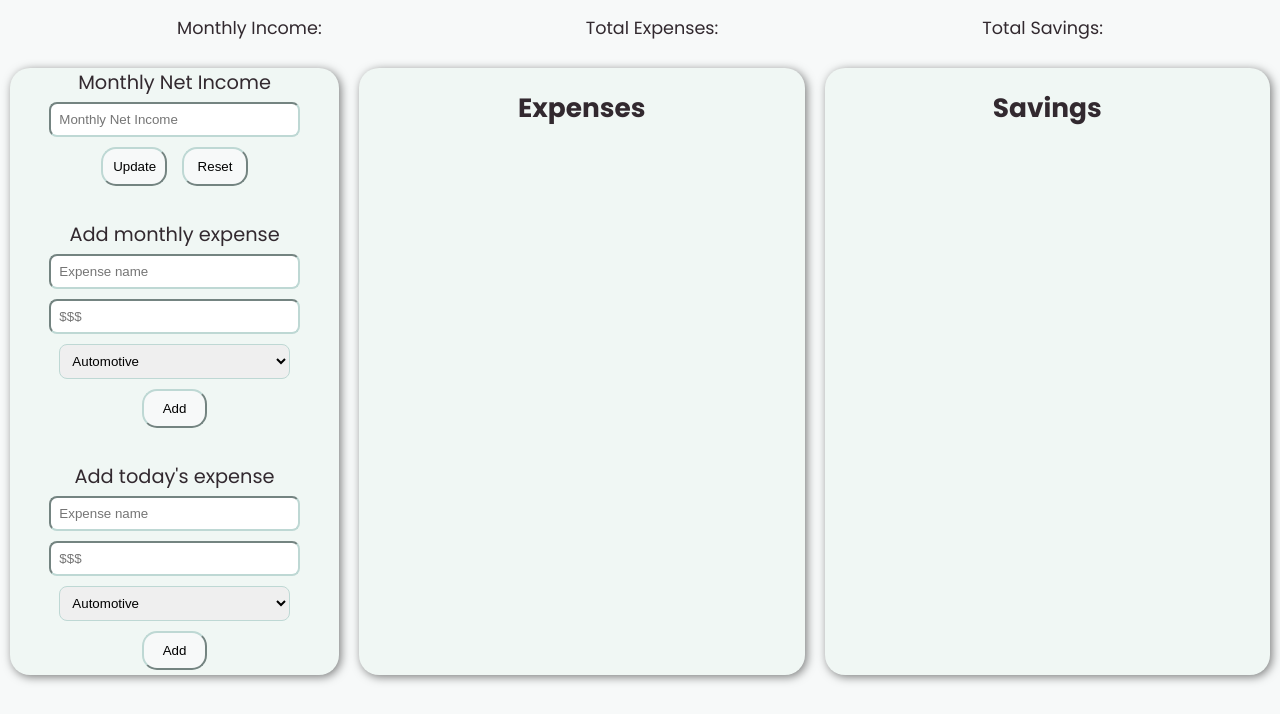
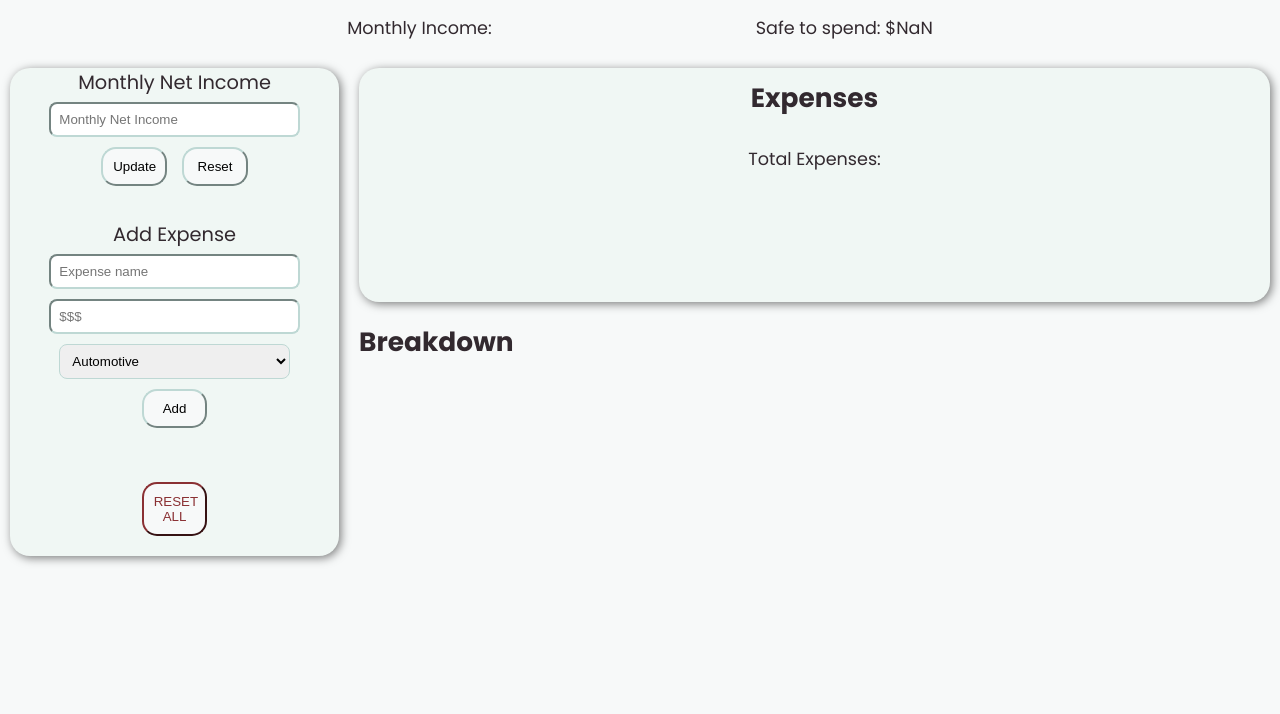
Before and after one commit to rlop74/expense-budget-tracker, a plain HTML site: page index.html in a window 1280 px wide. Shown: the part 86-800 px from the top of the page. Drawn offline with Linux system fonts and the light colour scheme.

Commit message:
income, expenses, and safeToSend should all now be working together to provide accurate data

```diff
--- a/index.html
+++ b/index.html
@@ -17,10 +17,9 @@ Lists/tables to display expenses.
         <h1 class="heading">Expense and Savings Tracker</h1>
     </header>
     <main>
-        <nav id="userDetails">
+        <nav id="accountDetails">
             <p id="monthlyIncome">Monthly Income: </p>
-            <p id="totalExpenses">Total Expenses: </p>
-            <p id="totalSavings">Total Savings: </p>
+            <p id="remainingBalance">Safe to spend: </p>
         </nav>
         <div class="container">
             <section id="form">
@@ -34,7 +33,7 @@ Lists/tables to display expenses.
                 </form>
                 <br />
                 <form action="">
-                    <label for="monthlyExpense">Add monthly expense</label>
+                    <label for="monthlyExpense">Add Expense</label>
                     <br />
                     <input type="text" id="monthlyExpenseName" class="textBox" placeholder="Expense name" required />
                     <br />
@@ -56,7 +55,7 @@ Lists/tables to display expenses.
                     <button type="submit" id="monthlyExpenseBtn">Add</button>
                 </form>
                 <br />
-                <form action="">
+                <!-- <form action="">
                     <label for="todaysExpense">Add today's expense</label>
                     <br />
                     <input type="text" id="todaysExpenseName" class="textBox" placeholder="Expense name" required />
@@ -76,26 +75,22 @@ Lists/tables to display expenses.
                         <option value="Shopping">Shopping</option>
                     </select>
                     <br />
-                    <button type="submit" id="todaysExpenseBtn">Add</button>
+                    <button type="submit" id="todaysExpenseBtn">Add</button> -->
                 </form>
+                <button type="" id="resetAllBtn">RESET ALL</button>
             </section>
 
             <section id="expenses">
                 <h2>Expenses</h2>
                 <!-- chart -->
+                <p id="totalExpenses">Total Expenses: </p>
             </section>
 
-            <section id="savings">
-                <h2>Savings</h2>
+            <section id="breakdown">
+                <h2>Breakdown</h2>
                 <!-- chart -->
-            </section>
-        </div>
-        <div class="container">
-            <section id="space"></section>
-            <section id="">
                 <ul id="monthlyExpensesList"></ul>
             </section>
-            <section id=""></section>
         </div>
     </main>
     <script src="script.js"></script>
--- a/script.js
+++ b/script.js
@@ -41,6 +41,7 @@ const monthlyExpenseName = document.getElementById("monthlyExpenseName");
 const monthlyExpenseAmount = document.getElementById("monthlyExpenseAmount");
 const monthlyExpenseBtn = document.getElementById("monthlyExpenseBtn");
 const monthlyExpensesList = document.getElementById("monthlyExpensesList");
+const totalExpenses = document.getElementById("totalExpenses");
 
 let expenses = JSON.parse(localStorage.getItem("expenses")) || []; // parse the expenses localStorage key
 renderExpenses();
@@ -48,10 +49,14 @@ renderExpenses();
 // render expenses
 function renderExpenses() {
     monthlyExpensesList.innerHTML = "" // clear before re-rendering
+    let expensesSum = 0;
     expenses.forEach(exp => {
         const li = document.createElement("li");
         li.textContent = `${exp.name} - $${exp.amount} (${exp.date})`;
+        expensesSum += parseInt(exp.amount);
         monthlyExpensesList.appendChild(li);
+        totalExpenses.textContent = "Total Expenses: $" + expensesSum.toString();
+
     })
 }
 
@@ -62,7 +67,8 @@ monthlyExpenseBtn.addEventListener("click", () => {
     let expense = {
         name: monthlyExpenseName.value,
         amount: monthlyExpenseAmount.value,
-        date: today.toDateString()
+        date: today.toDateString(),
+        time: today.toTimeString(),
     }
 
     expenses.push(expense);
@@ -70,7 +76,26 @@ monthlyExpenseBtn.addEventListener("click", () => {
     renderExpenses();
 })
 
-// daily expenses
+/*
+remaining balance
+*/
+const remainingBalance = document.getElementById("remainingBalance");
 
+function calculateRemainingBalance() {
+    let totalExpenses = 0;
+    expenses.forEach(exp => {
+        totalExpenses += parseInt(exp.amount);
+    })
+    let diff = parseInt(currentIncome) - totalExpenses
+    remainingBalance.textContent = "Safe to spend: $" + diff;
+}
 
-// spendings
+calculateRemainingBalance();
+
+/*
+reset all button
+*/
+
+resetAllBtn.addEventListener("click", () => {
+    localStorage.clear();
+})
--- a/styles.css
+++ b/styles.css
@@ -49,6 +49,7 @@ color palettes:
     --secondary-color: #F0F7F4;
     --savings-accent-color: #7A8450;
     --expense-accent-color: #8A3033;
+    --expense-background-color: rgb(253, 206, 206);
     --text-color: #32292F;
     --border-color: #BED8D4
 }
@@ -64,14 +65,12 @@ body {
 /* heading/menu style */
 .heading {
     text-align: center;
-    /* background-color: var(--savings-accent-color); */
-    /* color: var(--background-color); */
     margin: 0;
     padding: 15px;
     border-radius: 0 0 15px 15px;
 }
 
-#userDetails {
+#accountDetails {
     display: flex;
     justify-content: center;
     gap: 15em;
@@ -80,11 +79,15 @@ body {
 /* cards style */
 .container {
     display: grid;
+    height: auto;
     grid-template-columns: 1.5fr 2fr 2fr;
-    height: auto;
+    grid-template-rows: 1fr 1fr;
+    grid-template-areas:
+        "form expenses expenses"
+        "form . ."
 }
 
-#form, #expenses, #savings {
+#form, #expenses {
     background-color: var(--secondary-color);
     margin: 10px;
     border-radius: 20px;
@@ -92,20 +95,31 @@ body {
     text-align: center;
 }
 
-#form:hover, #expenses:hover, #savings:hover {
+#form:hover, #expenses:hover {
     box-shadow: 2px 2px 10px rgba(0, 0, 0, 0.9);
 }
 
 h2 {
-    margin: 0;
-    padding: 20px;
+    margin: 10px;
+    padding: 0px;
 }
 
 #form {
+    grid-area: form;
     display: flex;
     flex-direction: column;
-    justify-content: center;
     font-size: 1.1em;
+}
+
+#expenses {
+    grid-area: expenses;
+    display: flex;
+    flex-direction: column;
+    align-items: center;
+}
+
+#totalExpenses {
+    justify-self: self-end;
 }
 
 input, select {
@@ -113,9 +127,7 @@ input, select {
     line-height: 10px;
     margin: 5px;
     padding: 8px;
-    /* border-style: none; */
     border-radius: 8px;
-    /* text-align: center; */
     border-color: var(--border-color);
 }
 
@@ -129,12 +141,19 @@ button {
 }
 
 /* expenses style */
-/* li {
+li {
     list-style: none;
-    background-color: var(--secondary-color);
-    margin: 0px 0px 100px, 0px;
+    background-color: var(--expense-background-color);
     height: 10vh;
     border-radius: 20px;
     box-shadow: 2px 2px 10px rgba(0, 0, 0, 0.5);
     text-align: center;
-} */
+    font-size:larger;
+    color: var(--expense-accent-color);
+}
+
+#resetAllBtn {
+    border-color: var(--expense-accent-color);
+    color: var(--expense-accent-color);
+    margin: 20px auto;
+}
```
Also changed, not shown: README.md.
